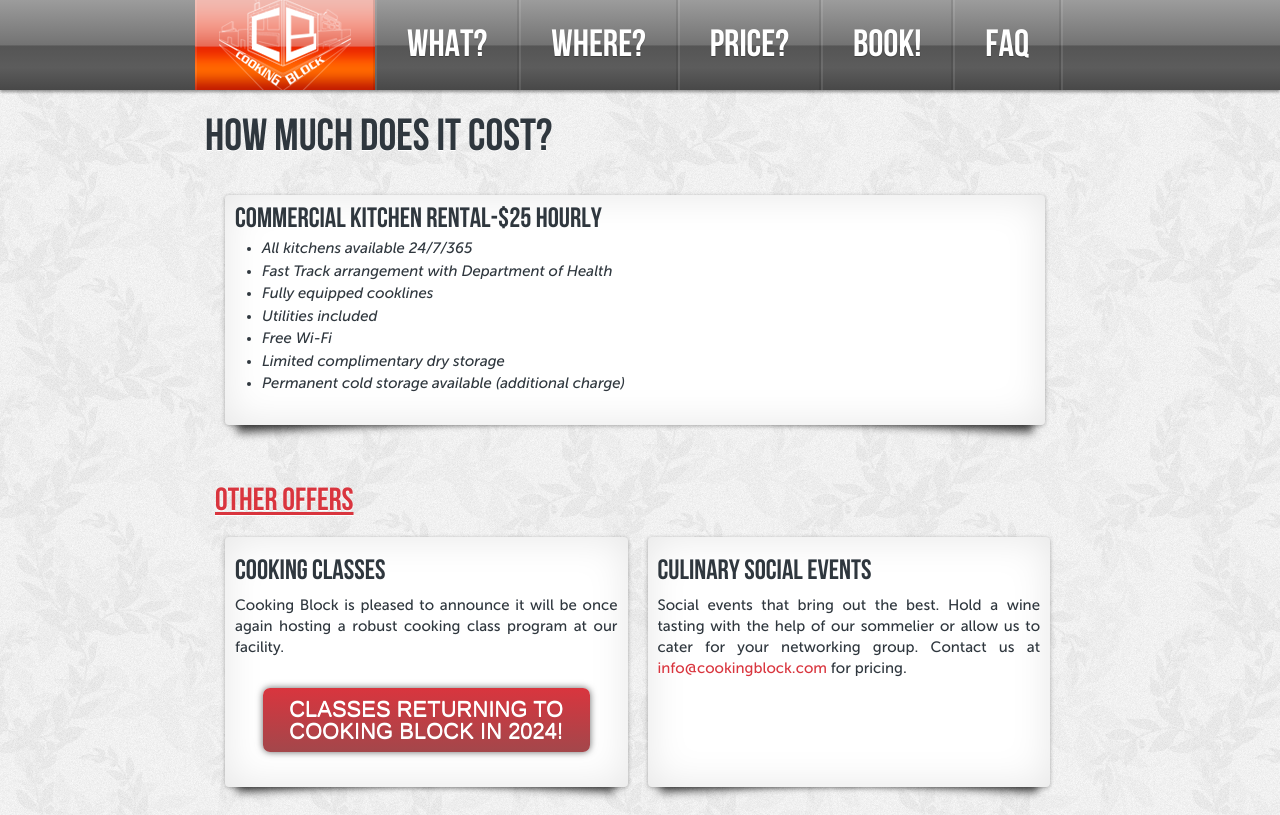
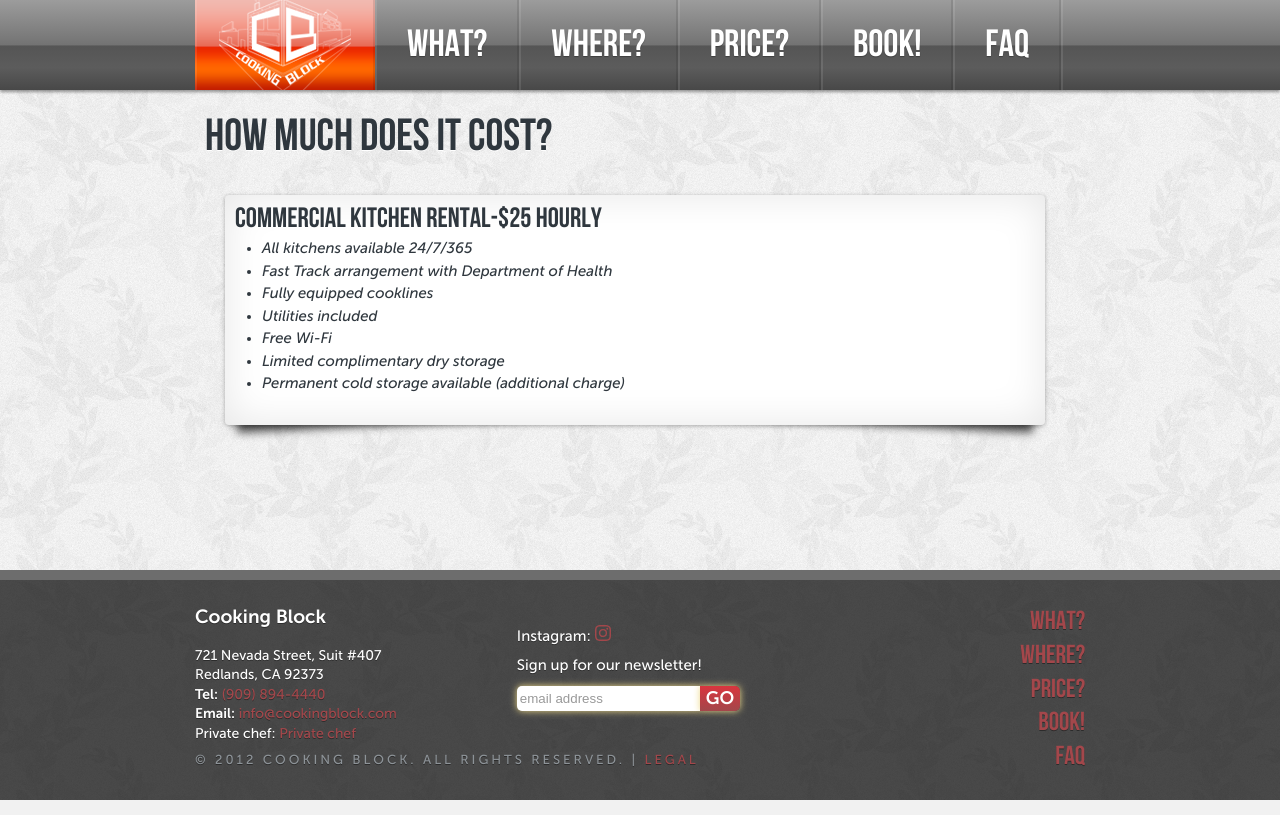
Before and after one commit to jaw/cooking_block, a plain HTML site: page price.html in a window 1280 px wide. Shown: the top 815 px of the page. Drawn offline with Linux system fonts and the light colour scheme.

Commit message:
Removed Class Offerings

```diff
--- a/price.html
+++ b/price.html
@@ -76,21 +76,8 @@
             </ul>
         </div>
     </div>
-    <div class="columns-wrapper">
-        <h2 class="subs-heading">Other offers</h2>
-        <div class="two-col two-col-wide height-230 drop-shadow lifted">
-            <h3>Cooking classes</h3>
-            <p>Cooking Block is pleased to announce it will be once again hosting a robust cooking class program at our facility.</p>
-            <a class="booking-button price" href="#" title="#">Classes Returning to Cooking Block in 2024!</a>
-        </div>
-        <div class="two-col two-col-wide height-230 drop-shadow lifted">
-            <h3>Culinary social events</h3>
-            <p>Social events that bring out the best. Hold a wine tasting with the help of our sommelier or allow us to
-                cater for your networking group. Contact us at <a href="mailto:info@cookingblock.com">info@cookingblock.com</a> for pricing.</p>
-        </div>
-    </div>
 </div>
-<footer>
+<footer style="position: fixed; bottom: 0; left: 0; width: 100%;">
     <div class="footer-wrapper">
         <div class="footer-contact">
             <p class="footer-companyname">Cooking Block</p>
```
